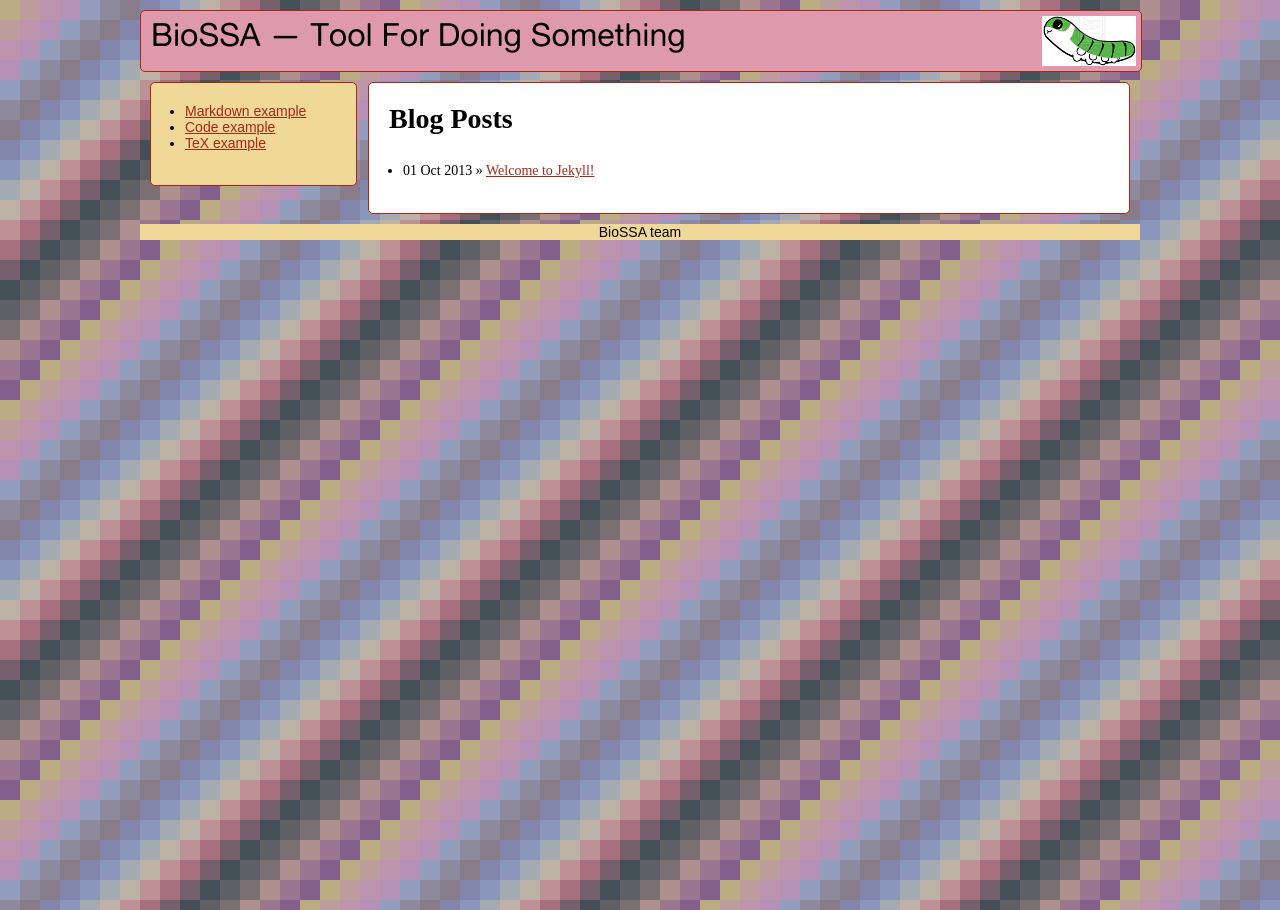
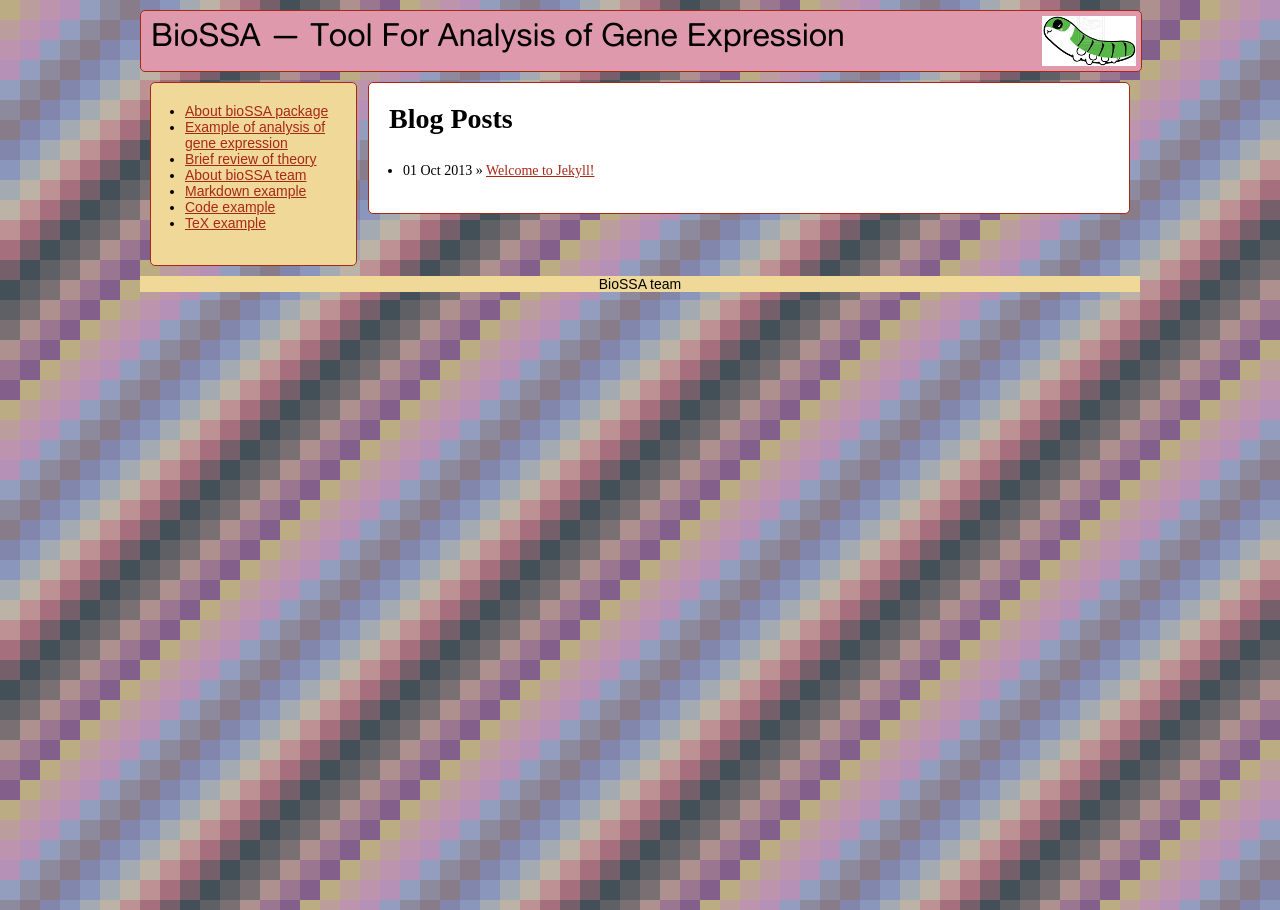
Before and after one commit to BioSSA/BioSSA.github.io, a Jekyll site: the page built from index.html, in a window 1280 px wide. Built offline with Jekyll 4.4.1, drawn with Linux system fonts in a browser that asks for light colours; Markdown is read by kramdown in place of the engine named in the settings.

Commit message:
add pages. Error: new pages are added as .markdown, not html

```diff
--- a/_layouts/layout.html
+++ b/_layouts/layout.html
@@ -12,7 +12,7 @@
     <div id='container'>
       <div id='header'>
         <div id='label'>
-          <a class='biglink' href='{{ site.baseurl}}/'>BioSSA — Tool For Doing Something</a>
+          <a class='biglink' href='{{ site.baseurl}}/'>BioSSA — Tool For Analysis of Gene Expression</a>
         </div>
         <div id='logo'>
           <img alt='caterpillar' src='{{ site.baseurl}}/images/logo.png' />
@@ -22,6 +22,18 @@
       <div id='content'>
         <div id='sidebar'>
           <ul>
+            <li>
+              <a href='{{ site.baseurl}}/main.html'>About bioSSA package</a>
+            </li>
+            <li>
+              <a href='{{ site.baseurl}}/example.html'>Example of analysis of gene expression</a>
+            </li>
+            <li>
+              <a href='{{ site.baseurl}}/theory.html'>Brief review of theory</a>
+            </li>
+            <li>
+              <a href='{{ site.baseurl}}/about.html'>About bioSSA team</a>
+            </li>
             <li>
               <a href='{{ site.baseurl}}/markdown.html'>Markdown example</a>
             </li>
```
Also changed, not shown: _layouts/layout-tex.html (+13 -1 lines), about.markdown (added, +28 -0 lines), example.markdown (added, +28 -0 lines), main.markdown (added, +28 -0 lines), theory.markdown (added, +28 -0 lines), 3 other files.
